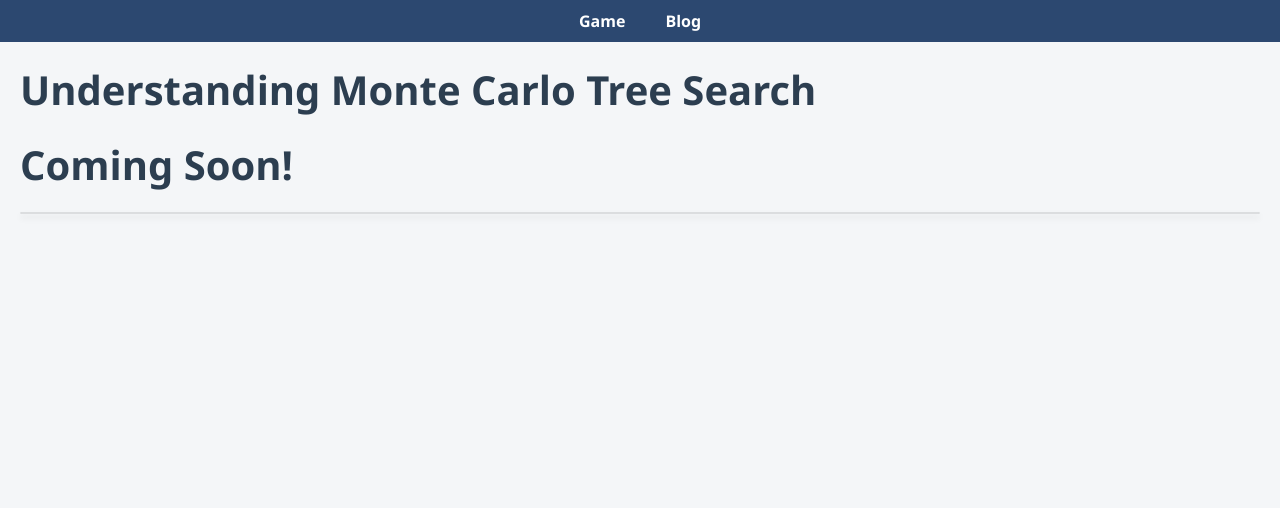
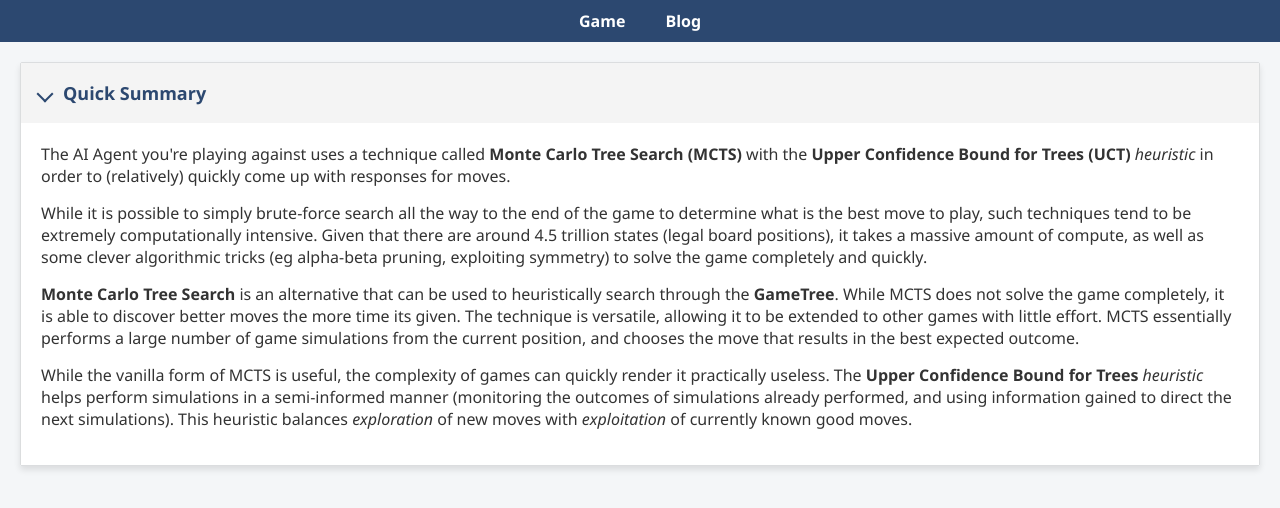
Before and after one commit to Sharanya-Ranka/connect-4-ai-app, a React (Vite) app: page /blog in a window 1280 px wide. Shown: the top 508 px of the page. Built offline with nearby package versions, Linux system fonts and the light colour scheme.

Commit message:
Added Blog Quick Summary

```diff
--- a/package.json
+++ b/package.json
@@ -8,12 +8,14 @@
     "@testing-library/react": "^13.4.0",
     "@testing-library/user-event": "^13.5.0",
     "@vercel/analytics": "^1.3.1",
-    "katex": "^0.16.21",
+    "katex": "^0.16.22",
     "react": "^18.2.0",
     "react-accessible-accordion": "^5.0.0",
     "react-dom": "^18.2.0",
     "react-katex": "^3.0.1",
     "react-router-dom": "^7.3.0",
+    "rehype-katex": "^7.0.1",
+    "remark-math": "^6.0.0",
     "vite": "^7.1.2"
   },
   "devDependencies": {
--- a/src/components/Blog/BlogMain.jsx
+++ b/src/components/Blog/BlogMain.jsx
@@ -14,6 +14,9 @@ import "katex/dist/katex.min.css"; // Import KaTeX styles
 
 import blogContent from "../../data/blogContent1.json";
 import BlogSection from "./BlogSection";
+import BlogQuickSummary from "./BlogQuickSummary.mdx"
+import BlogMonteCarloTreeSearch from "./BlogMonteCarloTreeSearch.mdx"
+import BlogUpperConfidenceBound from "./BlogUpperConfidenceBound.mdx"
 
 function Blog() {
   const [contentData, setContentData] = React.useState([]);
@@ -36,21 +39,29 @@ function Blog() {
       }
     });
   };
+  const sectionData = [
+  { title: "Quick Summary", content: <BlogQuickSummary /> },
+  // { title: "Monte Carlo Tree Search", content: <BlogMonteCarloTreeSearch /> },
+  // { title: "Upper Confidence Bound for Trees", content: <BlogUpperConfidenceBound /> },
+];
 
-  const accordionItems = Object.entries(blogContent).map(([key, value]) => {
-    // Perform your operation here with key and value
-    return (<AccordionItem>
-      <BlogSection title={value.title} content={renderContent(value.data)} />
-    </AccordionItem>); // Example: creating an array of strings
-  });
+  const accordionItems = sectionData.map((section, index) => (
+    <BlogSection uuid={index} title={section.title} content={section.content} />
+  ));
+  // Object.entries(blogContent).map(([key, value]) => {
+  //   // Perform your operation here with key and value
+  //   return (<AccordionItem>
+  //     <BlogSection title={value.title} content={renderContent(value.data)} />
+  //   </AccordionItem>); // Example: creating an array of strings
+  // });
 
   return (
     <div className="blog">
-      <h1>Understanding Monte Carlo Tree Search</h1>
-      <h1>Coming Soon!</h1>
+      {/* <h1>Understanding Monte Carlo Tree Search</h1>
+      <h1>Coming Soon!</h1> */}
 
-      <Accordion allowZeroExpanded allowMultipleExpanded={true}>
-        {/* {accordionItems} */}
+      <Accordion allowZeroExpanded allowMultipleExpanded={true} preExpanded={[0]}>
+        {accordionItems}
         {/* <AccordionItem>
           <BlogSection
             title={blogContent.BlogGist.title}
--- /dev/null
+++ b/src/components/Blog/BlogMonteCarloTreeSearch.mdx
@@ -0,0 +1 @@
+MCTS
--- /dev/null
+++ b/src/components/Blog/BlogQuickSummary.mdx
@@ -0,0 +1,7 @@
+The AI Agent you're playing against uses a technique called **Monte Carlo Tree Search (MCTS)** with the **Upper Confidence Bound for Trees (UCT)** *heuristic* in order to (relatively) quickly come up with responses for moves.
+
+While it is possible to simply brute-force search all the way to the end of the game to determine what is the best move to play, such techniques tend to be extremely computationally intensive. Given that there are around 4.5 trillion states (legal board positions), it takes a massive amount of compute, as well as some clever algorithmic tricks (eg alpha-beta pruning, exploiting symmetry) to solve the game completely and quickly.
+
+**Monte Carlo Tree Search** is an alternative that can be used to heuristically search through the **GameTree**. While MCTS does not solve the game completely, it is able to discover better moves the more time its given. The technique is versatile, allowing it to be extended to other games with little effort. MCTS essentially performs a large number of game simulations from the current position, and chooses the move that results in the best expected outcome.
+
+While the vanilla form of MCTS is useful, the complexity of games can quickly render it practically useless. The **Upper Confidence Bound for Trees** *heuristic* helps perform simulations in a semi-informed manner (monitoring the outcomes of simulations already performed, and using information gained to direct the next simulations). This heuristic balances *exploration* of new moves with *exploitation* of currently known good moves.
--- a/src/components/Blog/BlogSection.jsx
+++ b/src/components/Blog/BlogSection.jsx
@@ -9,9 +9,9 @@ import { BlockMath, InlineMath } from "react-katex";
 import "katex/dist/katex.min.css"; // Import KaTeX styles
 import "../../styles/Blog/BlogSection.css";
 
-function BlogSection({ title, content }) {
+function BlogSection({ uuid, title, content }) {
   return (
-    <AccordionItem>
+    <AccordionItem uuid={uuid}>
       <AccordionItemHeading>
         <AccordionItemButton>
         {title}</AccordionItemButton>
--- /dev/null
+++ b/src/components/Blog/BlogUpperConfidenceBound.mdx
@@ -0,0 +1 @@
+UCT
--- a/vite.config.js
+++ b/vite.config.js
@@ -1,10 +1,15 @@
 import { defineConfig } from 'vite'
 import react from '@vitejs/plugin-react'
 import mdx from '@mdx-js/rollup'
+import remarkMath from 'remark-math'
+import rehypeKatex from 'rehype-katex'
 
 // https://vite.dev/config/
 export default defineConfig({
-  plugins: [{enforce: 'pre', ...mdx()}, react()],
+  plugins: [{enforce: 'pre', ...mdx({
+      remarkPlugins: [remarkMath],
+      rehypePlugins: [rehypeKatex],
+    })}, react()],
   optimizeDeps: {
     esbuildOptions: {
       loader: {
```
Also changed, not shown: src/components/Blog/notes.mdx (added, +8 -0 lines), 1 other file (tests, documents, lock files or other folders).
